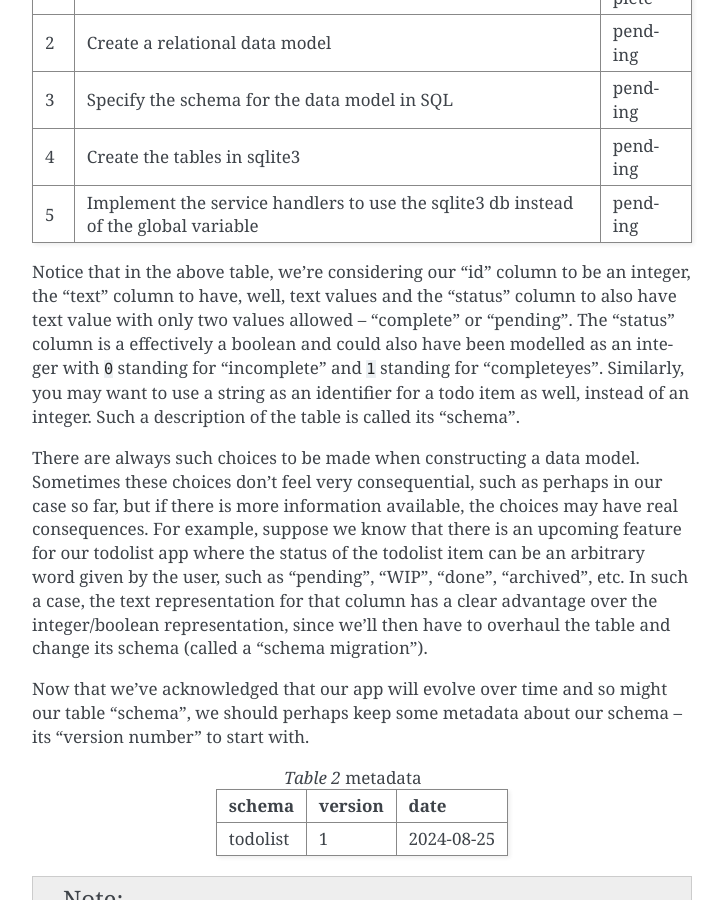
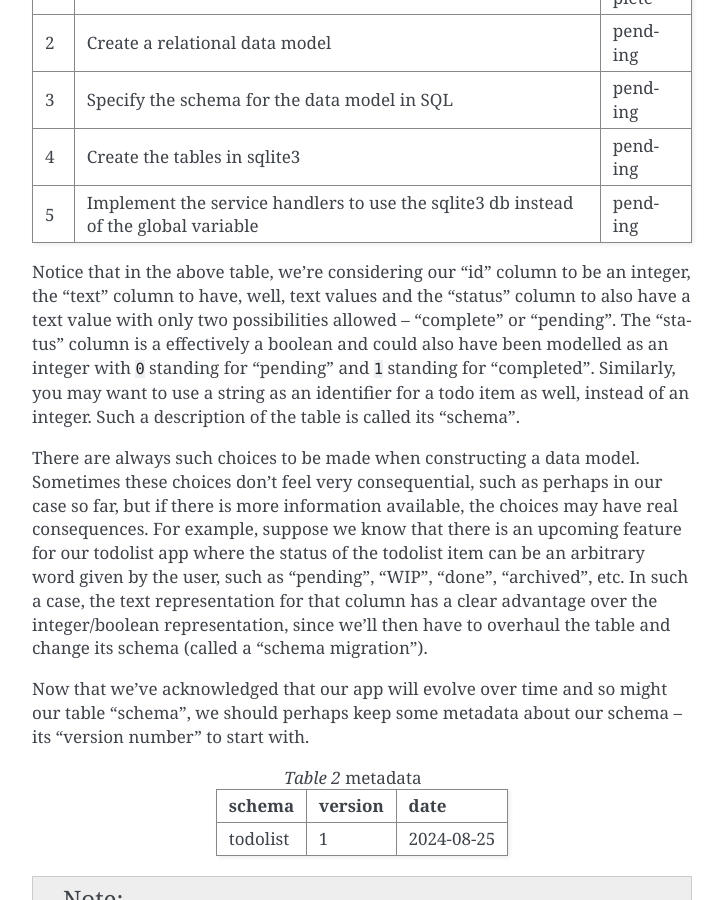
Before and after one commit to kreauniv/comp350, a Sphinx documentation site: the page built from source/data.rst, in a window 1280 px wide and 900 px high, scrolled down 1003 px. Shown: the whole window, without its empty margins (388-1112 px from the left). Built offline with Sphinx 7.4.7, drawn with Linux system fonts in a browser that asks for light colours.

Commit message:
Fixed typos

```diff
--- a/source/data.rst
+++ b/source/data.rst
@@ -53,10 +53,10 @@ exercise to extend it with more information such as "creation date-time",
 
 Notice that in the above table, we're considering our "id" column to be an
 integer, the "text" column to have, well, text values and the "status" column
-to also have text value with only two values allowed -- "complete" or
+to also have a text value with only two possibilities allowed -- "complete" or
 "pending". The "status" column is a effectively a boolean and could also have
-been modelled as an integer with ``0`` standing for "incomplete" and ``1``
-standing for "completeyes". Similarly, you may want to use a string as an
+been modelled as an integer with ``0`` standing for "pending" and ``1``
+standing for "completed". Similarly, you may want to use a string as an
 identifier for a todo item as well, instead of an integer. Such a description
 of the table is called its "schema".
 
```
